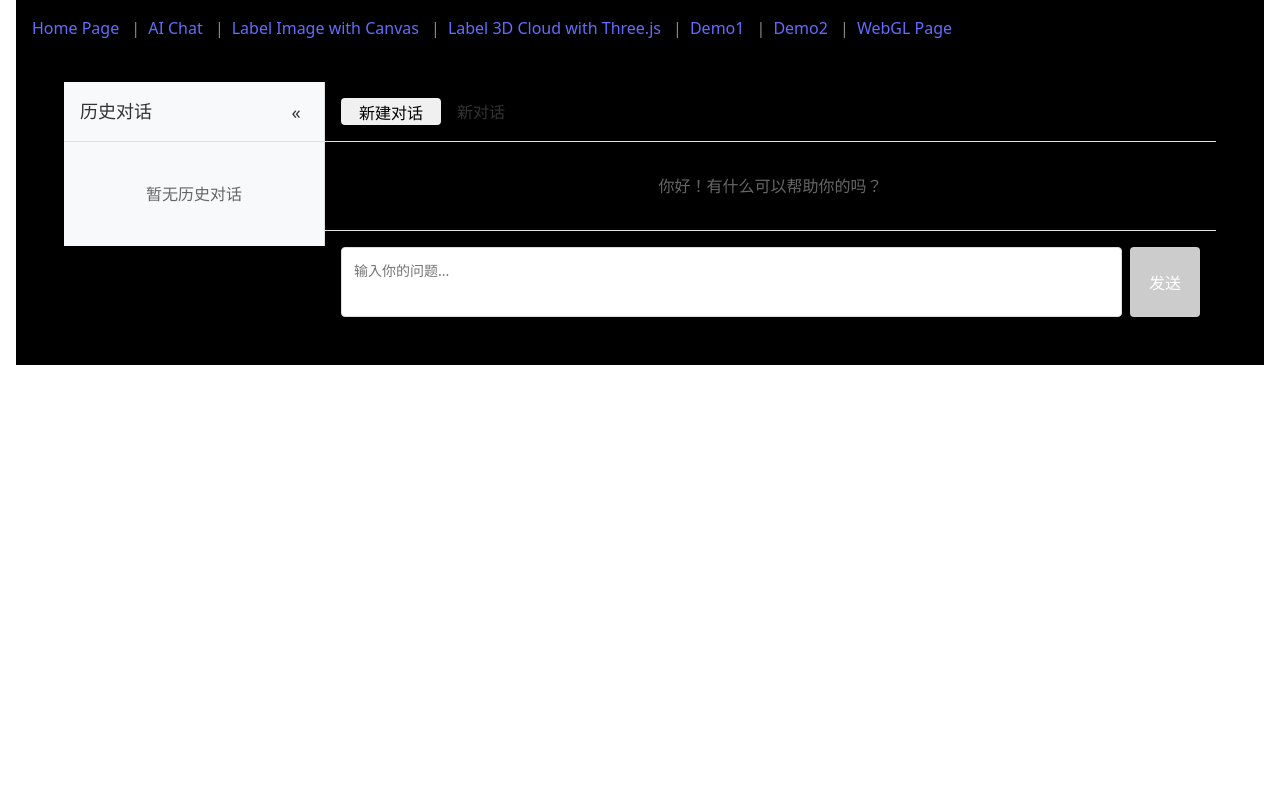
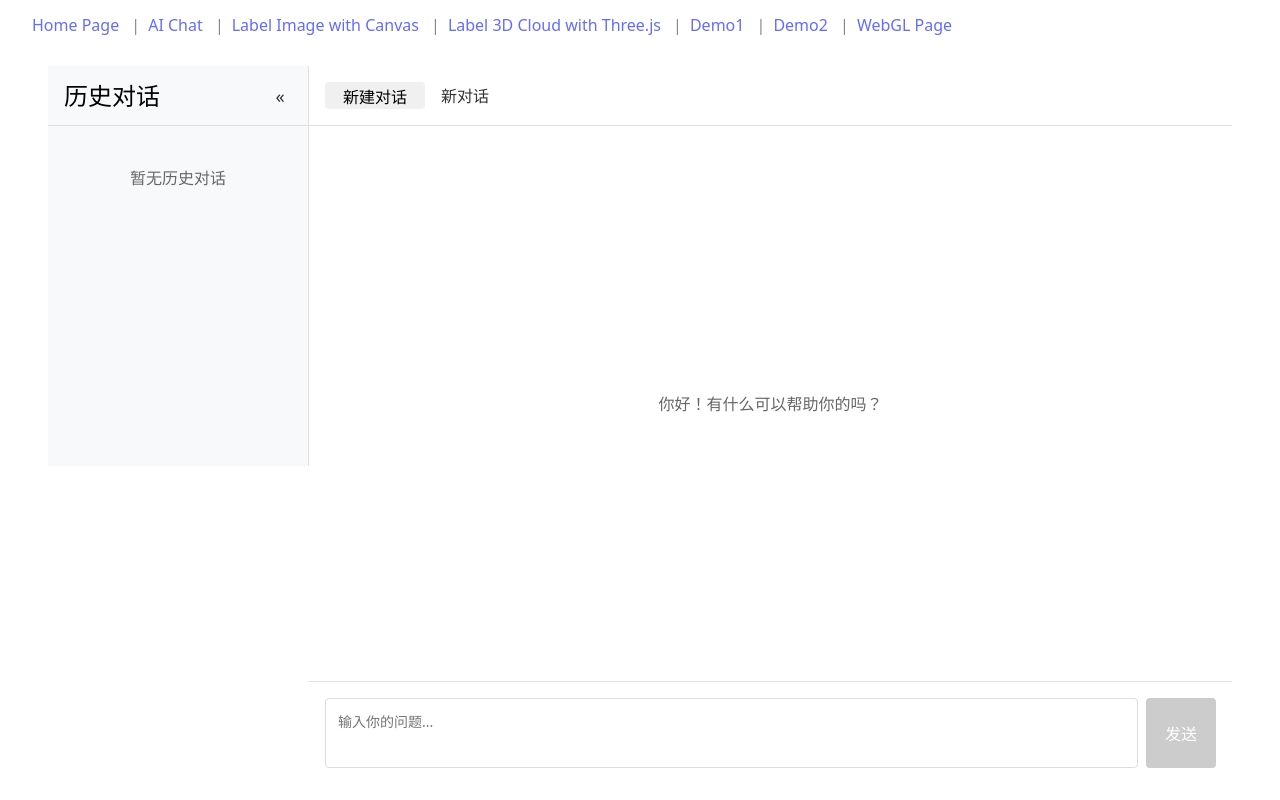
Before and after one commit to duduc123/react-annotation-app, a React (Vite) app: page /aichat in a window 1280 px wide. Built offline with nearby package versions, Linux system fonts and the light colour scheme.

Commit message:
fix ux bugs

```diff
--- a/src/App.css
+++ b/src/App.css
@@ -1,10 +1,13 @@
 #root {
+  display: flex;
+  flex-direction: column;
+  height: 100vh;
   margin: 0 1rem;
-  padding: 1rem;
+  /* padding: 1rem; */
   text-align: center;
   flex: 1;
-  background-color: black;
-  color: white;
+  background-color: white;
+  color: black;
 }
 
 .logo {
@@ -47,6 +50,12 @@
   display: flex;
   flex-direction: row;
   height: 50px;
+  align-items: center;
+  margin-left: 1rem;
+  position: sticky;
+  top:0;
+  z-index: 100;
+  background-color: white;
   .label-section {
     ::after {
         content: ' | ';
@@ -67,6 +76,7 @@
   padding: 1rem;
   text-align: center;
   flex: 1;
+  color: black;
 }
 
 .preview-3d-cloud {
--- a/src/components/DeepSeekAIChat/ChatComponent.tsx
+++ b/src/components/DeepSeekAIChat/ChatComponent.tsx
@@ -157,6 +157,7 @@ const ChatComponent: React.FC = () => {
       </div>
 
       <div className="chat-input-container">
+        <div className="chat-input-container-placeholder" />
         <form onSubmit={handleSubmit} className="chat-form">
           <textarea
             value={inputValue}
--- a/src/components/DeepSeekAIChat/Chatcomponent.css
+++ b/src/components/DeepSeekAIChat/Chatcomponent.css
@@ -3,6 +3,8 @@
   display: flex;
   flex-direction: column;
   height: 100%;
+  position: relative;
+  /* overflow-y: auto; */
 }
 
 .chat-header {
@@ -34,7 +36,7 @@
 
 .chat-messages {
   flex: 1;
-  overflow-y: auto;
+  /* overflow-y: auto; */
   padding: 16px;
 }
 
@@ -74,6 +76,19 @@
 .chat-input-container {
   padding: 16px;
   border-top: 1px solid #e0e0e0;
+  position: sticky;
+  bottom: 0;
+  z-index: 7;
+}
+.chat-input-container-placeholder {
+    z-index: -1;
+    background: linear-gradient(180deg, rgba(255, 255, 255, 0) 0%, var(--dsw-alias-bg-base) 24%, var(--dsw-alias-bg-base) 100%);
+    align-self: flex-end;
+    width: calc(100% + 32px);
+    height: 126px;
+    position: absolute;
+    bottom: 0;
+    right: -16px;
 }
 
 .chat-form {
--- a/src/components/DeepSeekAIChat/Sidebar.css
+++ b/src/components/DeepSeekAIChat/Sidebar.css
@@ -4,7 +4,7 @@
   display: flex;
   flex-direction: column;
   background-color: #f8f9fa;
-  height: 100%;
+  height: 400px;
   transition: width 0.3s ease, background-color 0.3s ease;
   position: relative;
   left: 0;
@@ -12,12 +12,13 @@
 
 .sidebar.collapsed {
   width: 40px;
-  background-color: #000; /* 修改为黑色背景 */
-  border-right: 1px solid #000; /* 调整边框颜色以适应黑色背景 */
+  background-color: white; /* 修改为白色背景 */
+  border-right: 1px solid #ffffff;
 }
 
 .sidebar-header {
   padding: 16px;
+  height: 27px;
   border-bottom: 1px solid #e0e0e0;
   display: flex;
   justify-content: space-between;
@@ -26,7 +27,7 @@
 }
 
 .sidebar.collapsed .sidebar-header {
-  border-bottom: 1px solid #000; /* 调整边框颜色以适应黑色背景 */
+  border-bottom: 1px solid #ffffff; /* 调整边框颜色以适应黑色背景 *
 }
 
 .sidebar-header h2 {
@@ -55,7 +56,7 @@
 }
 
 .sidebar.collapsed .toggle-button {
-  color: #fff; /* 在黑色背景上使用白色文字 */
+  color: black; /* 在黑色背景上使用白色文字 */
 }
 
 .toggle-button:hover {
@@ -68,6 +69,9 @@
 
 .sidebar-content {
   flex: 1;
+  max-height: 400px;
+  height: 400px;
+  overflow-y: scroll;
   overflow-y: auto;
   padding: 8px;
   background-color: inherit; /* 继承父元素的背景色 */
@@ -119,7 +123,7 @@
 
 .delete-button {
   position: absolute;
-  top: 8px;
+  top: 4px;
   right: 8px;
   background: none;
   border: none;
@@ -128,6 +132,8 @@
   padding: 4px;
   border-radius: 4px;
   display: none;
+  height: 30px;
+  width: 50px;
 }
 
 .session-item:hover .delete-button {
--- a/src/index.css
+++ b/src/index.css
@@ -55,9 +55,9 @@ button:focus-visible {
 }
 
 ul {
-  padding-left: 1.2em;
-  margin-top: 0;
-  margin-bottom: 0;
+  padding-left: 1.0px;
+  /* margin-top: 0;
+  margin-bottom: 0; */
   list-style-type: none;
 }
 ul li {
```
